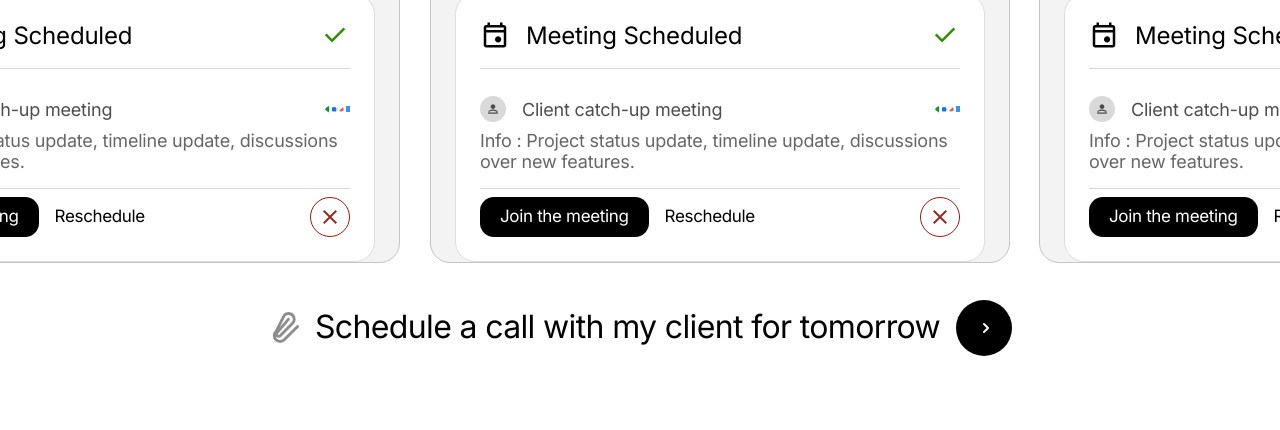
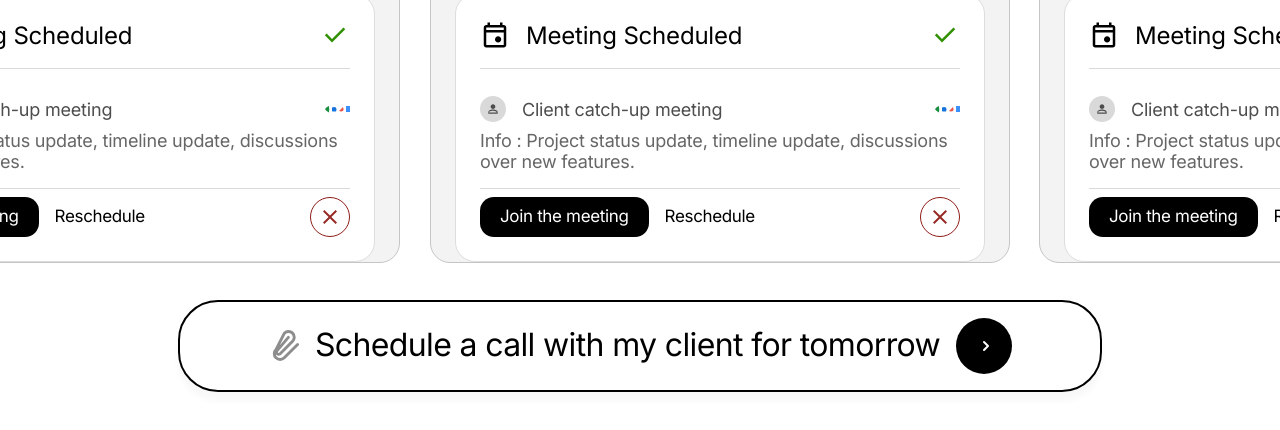
Before and after one commit to friendlyfoe241-cyber/opennmind, a Next.js app: page / in a window 1280 px wide. Shown: the part 5603-6033 px from the top of the page. Built offline with nearby package versions, Linux system fonts and the light colour scheme; a web font is replaced by a local one.

Commit message:
Update Growth.tsx

```diff
--- a/components/Growth.tsx
+++ b/components/Growth.tsx
@@ -92,7 +92,7 @@ export default function Growth() {
           <MeetingCard />
         </div>
 
-        <div className="absolute left-1/2 top-[689px] flex w-[924px] -translate-x-1/2 items-center justify-center gap-4">
+        <div className="absolute left-1/2 top-[689px] flex w-[924px] -translate-x-1/2 items-center justify-center gap-4 rounded-[40px] border-2 border-[#000000] bg-white px-6 py-4 shadow-[0_9px_6px_rgba(0,0,0,0.03)]">
           <svg width="31" height="32" viewBox="0 0 31 32" fill="none">
             <path
               d="M29.56 14.53 16.27 27.82a5.84 5.84 0 0 1-8.28 0 5.84 5.84 0 0 1 0-8.28L16.38 3.15A4.63 4.63 0 0 1 24.57 11.3L12.16 23.72a2.14 2.14 0 0 1-3.05 0 2.14 2.14 0 0 1 0-3.05L20.34 7.37"
```
